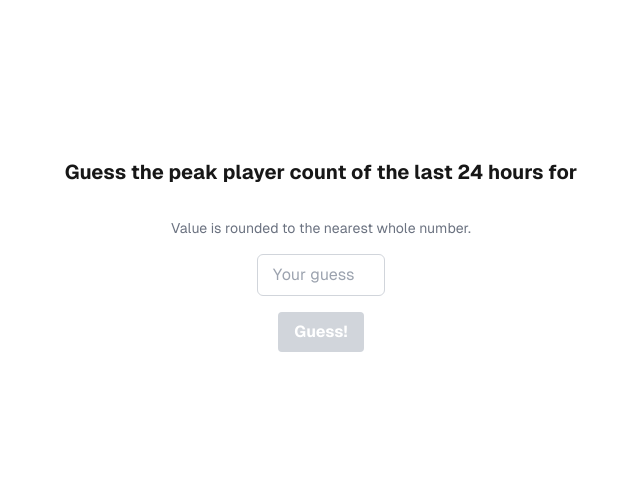
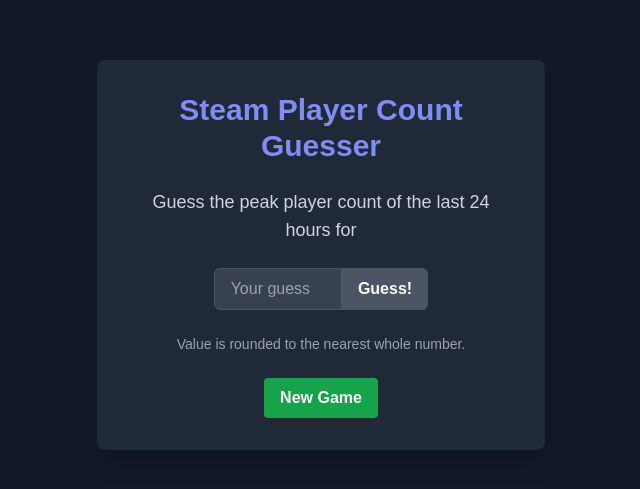
Before and after one commit to MiguelMachado-dev/last-24h-peak-players, a Next.js app: page / in a window 1280 px wide. Shown: the part 145-634 px from the top of the page, without its empty margins (319-959 px from the left). Built offline with nearby package versions, Linux system fonts and the light colour scheme; no server answers.

Commit message:
feat(page): new game button and new UI

```diff
--- a/src/app/page.tsx
+++ b/src/app/page.tsx
@@ -26,8 +26,15 @@ export default function Home() {
     setAccuracy(NaN);
   };
 
-  useEffect(() => {
-    async function fetchGames() {
+  const handleNewGame = () => {
+    setLoading(true);
+    setGuess(NaN);
+    setAccuracy(NaN);
+    fetchGames();
+  };
+
+  const fetchGames = async () => {
+    try {
       const data = await getMostPlayedGames();
       const pickedGame = pickRandomGame(data.response.ranks);
       const appId = pickedGame.appid;
@@ -37,98 +44,105 @@ export default function Home() {
 
       setPlayerCount(pickedGame.peak_in_game);
       setGameName(gameName);
-    }
-
-    try {
-      setLoading(true);
-      fetchGames();
     } catch (error) {
       console.error("Error fetching data from Steam API:", error);
     } finally {
       setLoading(false);
     }
+  };
+
+  useEffect(() => {
+    fetchGames();
   }, []);
 
   if (loading) {
     return (
-      <div className="grid grid-rows-[20px_1fr_20px] items-center justify-items-center min-h-screen p-8 pb-20 gap-16 sm:p-20 font-[family-name:var(--font-geist-sans)]">
-        <main className="flex flex-col gap-8 row-start-2 items-center sm:items-start">
-          <p>Loading...</p>
-        </main>
+      <div className="flex items-center justify-center min-h-screen bg-gray-900">
+        <div className="text-2xl font-bold text-indigo-400">Loading...</div>
       </div>
     );
   }
 
   return (
-    <div className="grid grid-rows-[20px_1fr_20px] items-center justify-items-center min-h-screen p-8 pb-20 gap-16 sm:p-20 font-[family-name:var(--font-geist-sans)]">
-      <main className="flex flex-col gap-8 row-start-2 items-center sm:items-start">
-        <div className="flex gap-4 items-center flex-col">
-          <p className="text-center text-xl font-bold">
+    <div className="flex items-center justify-center min-h-screen bg-gray-900 p-4">
+      <div className="bg-gray-800 rounded-lg shadow-xl p-8 max-w-md w-full">
+        <h1 className="text-3xl font-bold text-center text-indigo-400 mb-6">
+          Steam Player Count Guesser
+        </h1>
+        <div className="space-y-6">
+          <p className="text-center text-lg text-gray-300">
             Guess the peak player count of the last 24 hours for
           </p>
-
-          <h2 className="text-2xl font-bold text-center text-indigo-500">
+          <h2 className="text-2xl font-bold text-center text-indigo-300">
             {gameName}
           </h2>
-
-          <p className="text-sm text-gray-500">
-            Value is rounded to the nearest whole number.
-          </p>
-
+          <div className="flex justify-center">
             <input
               type="number"
               placeholder="Your guess"
               value={isNaN(guess) ? "" : guess}
               onChange={handleChange}
-            className="p-2 border border-gray-300 rounded-md w-32 text-center text-black"
+              className="p-2 border border-gray-600 rounded-l-md w-32 text-center text-white bg-gray-700 focus:outline-none focus:ring-2 focus:ring-indigo-500"
             />
-
             <button
               onClick={handleSubmit}
-            className="bg-blue-500 hover:bg-blue-700 text-white font-bold py-2 px-4 rounded disabled:bg-gray-300 disabled:cursor-not-allowed"
+              className="bg-indigo-600 hover:bg-indigo-700 text-white font-bold py-2 px-4 rounded-r-md transition duration-150 ease-in-out disabled:bg-gray-600 disabled:cursor-not-allowed"
               disabled={isNaN(guess)}
             >
               Guess!
             </button>
-
+          </div>
+          <p className="text-sm text-gray-400 text-center">
+            Value is rounded to the nearest whole number.
+          </p>
+          {!isNaN(accuracy) && (
+            <div className="mt-6 p-4 bg-gray-700 rounded-md">
               {accuracy === 0 && (
-            <p className="text-center text-2xl">
+                <p className="text-center text-xl text-red-400">
                   Your guess is too low. Try again!
                 </p>
               )}
-
               {accuracy > 0 && accuracy <= 100 && (
-            <p className="text-center text-2xl">
+                <div className="text-center">
+                  <p className="text-xl text-gray-200">
                     The <strong>correct</strong> peak player count was{" "}
-              <strong className="text-green-500">{playerCount}</strong>. <br />
+                    <strong className="text-green-400">{playerCount}</strong>.
+                  </p>
+                  <p className="text-lg mt-2 text-gray-300">
                     Your guess of {guess} was{" "}
                     <span
                       className={
                         accuracy > 90
-                    ? "text-green-500"
+                          ? "text-green-400"
                           : accuracy > 70
-                    ? "text-yellow-500"
-                    : "text-red-500"
+                          ? "text-yellow-400"
+                          : "text-red-400"
                       }
                     >
-                {accuracy}%
-              </span>{" "}
-              accurate.
+                      {accuracy}% accurate
+                    </span>
+                    .
                   </p>
+                </div>
               )}
-
               {accuracy > 100 && (
-            <p className="text-center text-2xl">
-              Guess the entire kingdom was playing, huh? Your guess was a bit
-              too high! <br />
-              The correct peak player count was{" "}
-              <span className="text-green-500">{playerCount}</span>. Your guess
-              of {guess} was{" "}
-              <span className="text-red-500">{accuracy - 100}%</span> too high.
+                <p className="text-center text-xl text-red-400">
+                  Your guess was too high! The correct peak player count was{" "}
+                  <span className="text-green-400">{playerCount}</span>.
                 </p>
               )}
             </div>
-      </main>
+          )}
+          <div className="flex justify-center mt-6">
+            <button
+              onClick={handleNewGame}
+              className="bg-green-600 hover:bg-green-700 text-white font-bold py-2 px-4 rounded transition duration-150 ease-in-out"
+            >
+              New Game
+            </button>
+          </div>
+        </div>
+      </div>
     </div>
   );
 }
```
Lines whose indentation alone changed are shown as unchanged.
